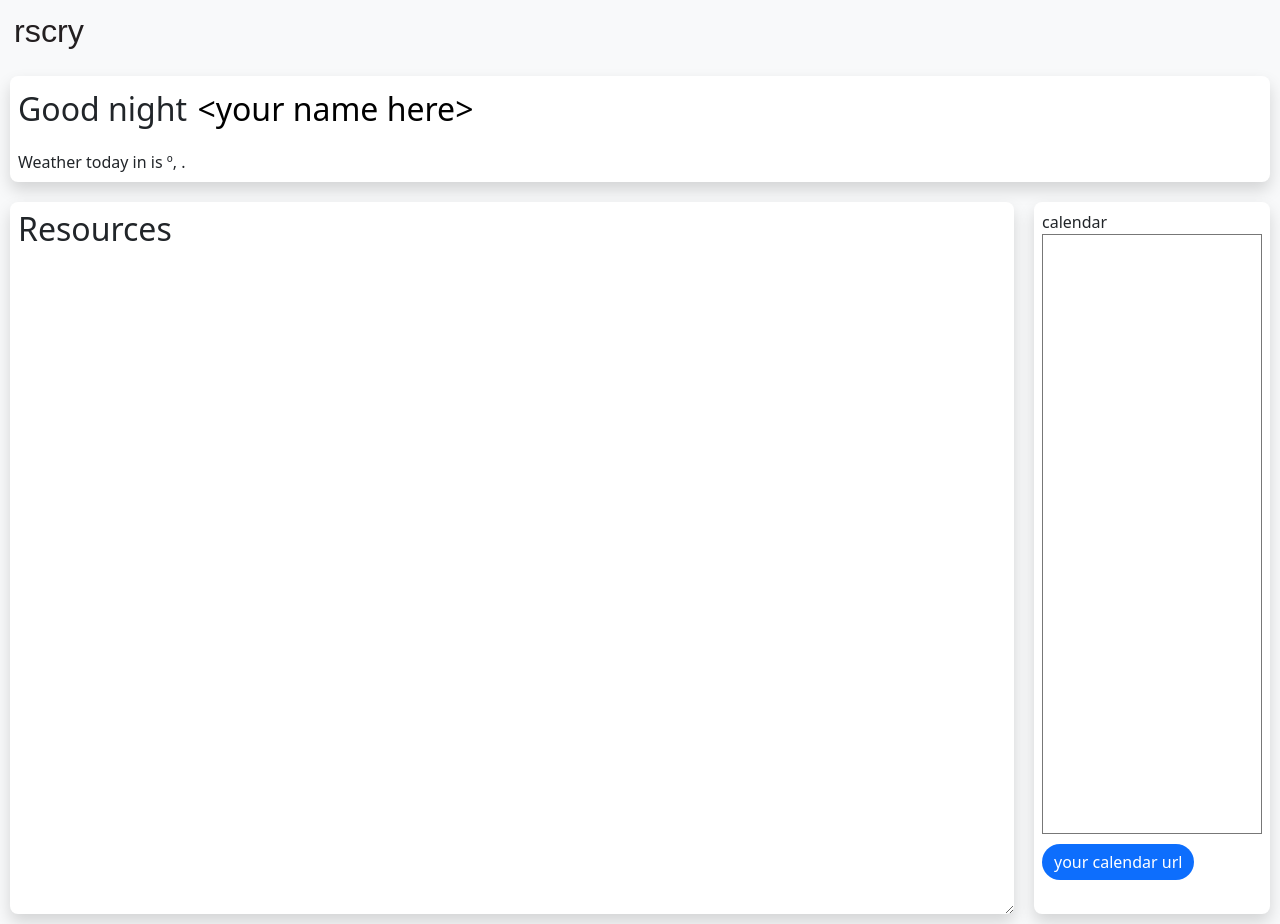
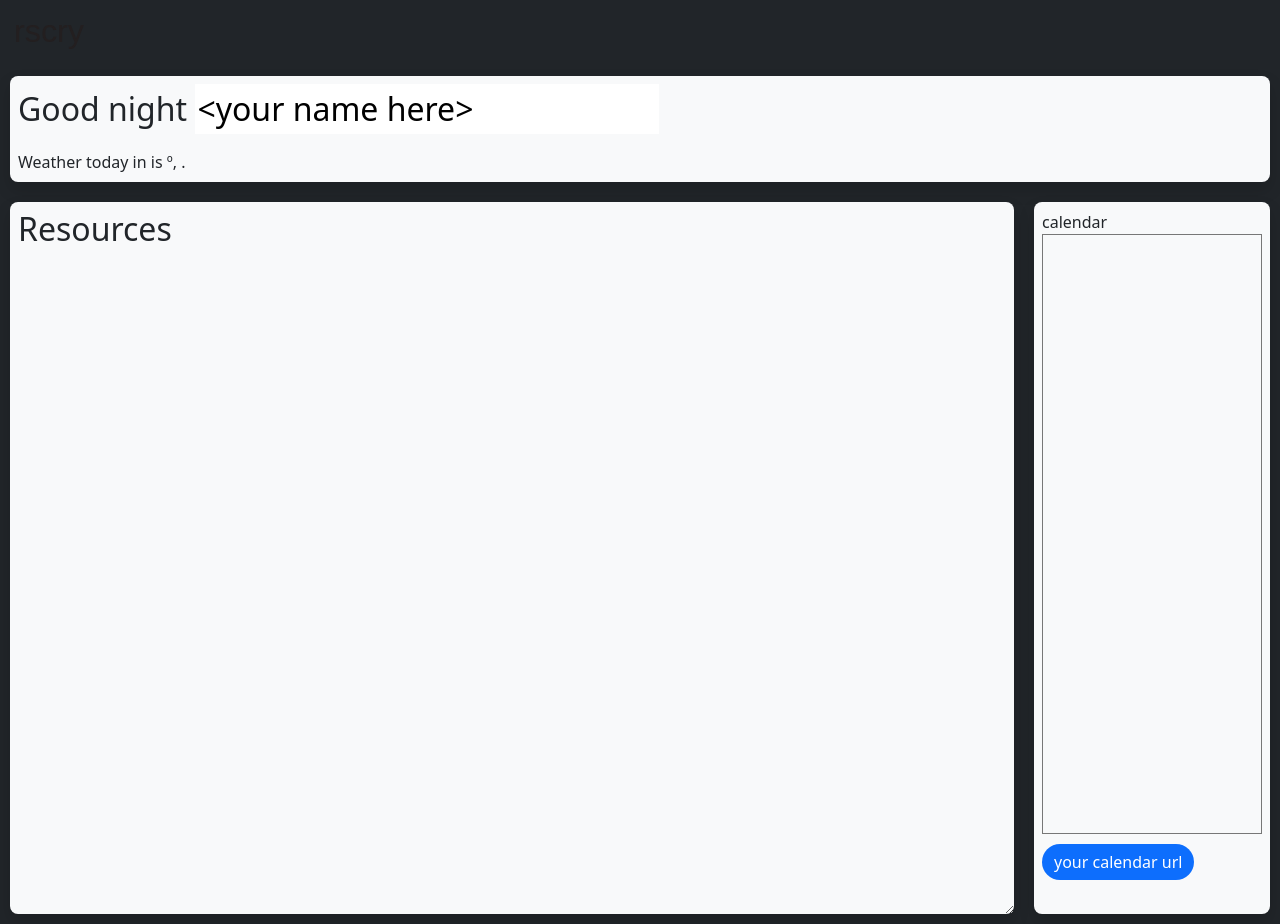
Before and after one commit to fpinatti/resourcery, a browser extension: page index.html in a window 1280 px wide. Drawn offline with Linux system fonts and the light colour scheme; no server answers.

Commit message:
gh  actions fix

```diff
--- a/css/resourceria.css
+++ b/css/resourceria.css
@@ -3,7 +3,7 @@
 }
 html, body {
 	height: 100%;
-	background-color: var(--bs-light);
+	background-color: var(--bs-dark);
 }
 
 .userName {
@@ -35,17 +35,17 @@ img {
 }
 .greetings {
 	width: 100%;
-	background-color: var(--bs-white);
+	background-color: var(--bs-light);
 }
 .posts {
-	background-color: var(--bs-white);
+	background-color: var(--bs-light);
 	width: calc(80% - var(--box-margin) * 2);
 	resize: horizontal;
     overflow: auto;
 }
 
 .calendar {
-	background-color: var(--bs-white);
+	background-color: var(--bs-light);
 	width: calc(20% - var(--box-margin) * 2);
 }
 
```
Also changed, not shown: .github/workflows/cron.yaml.
